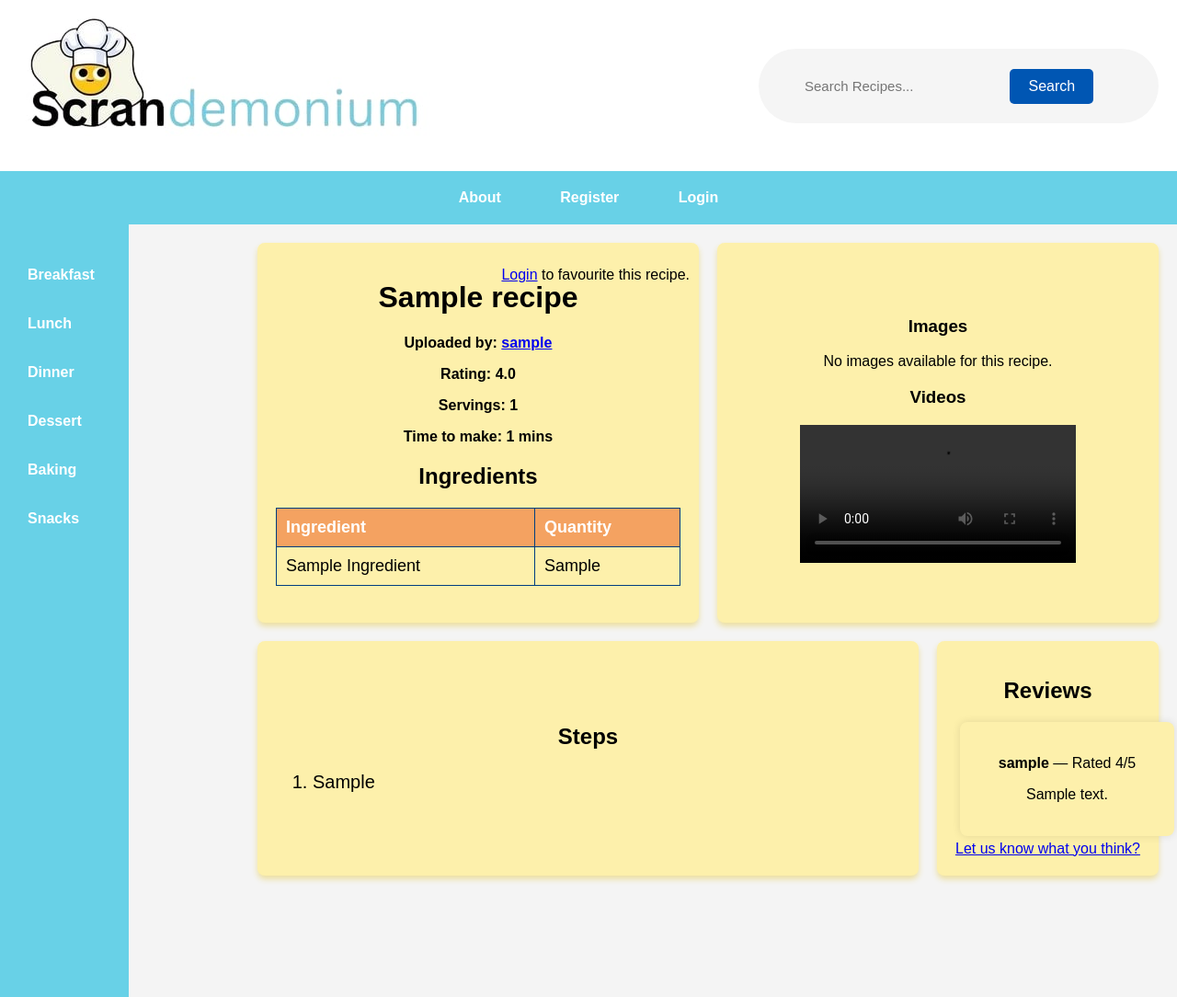
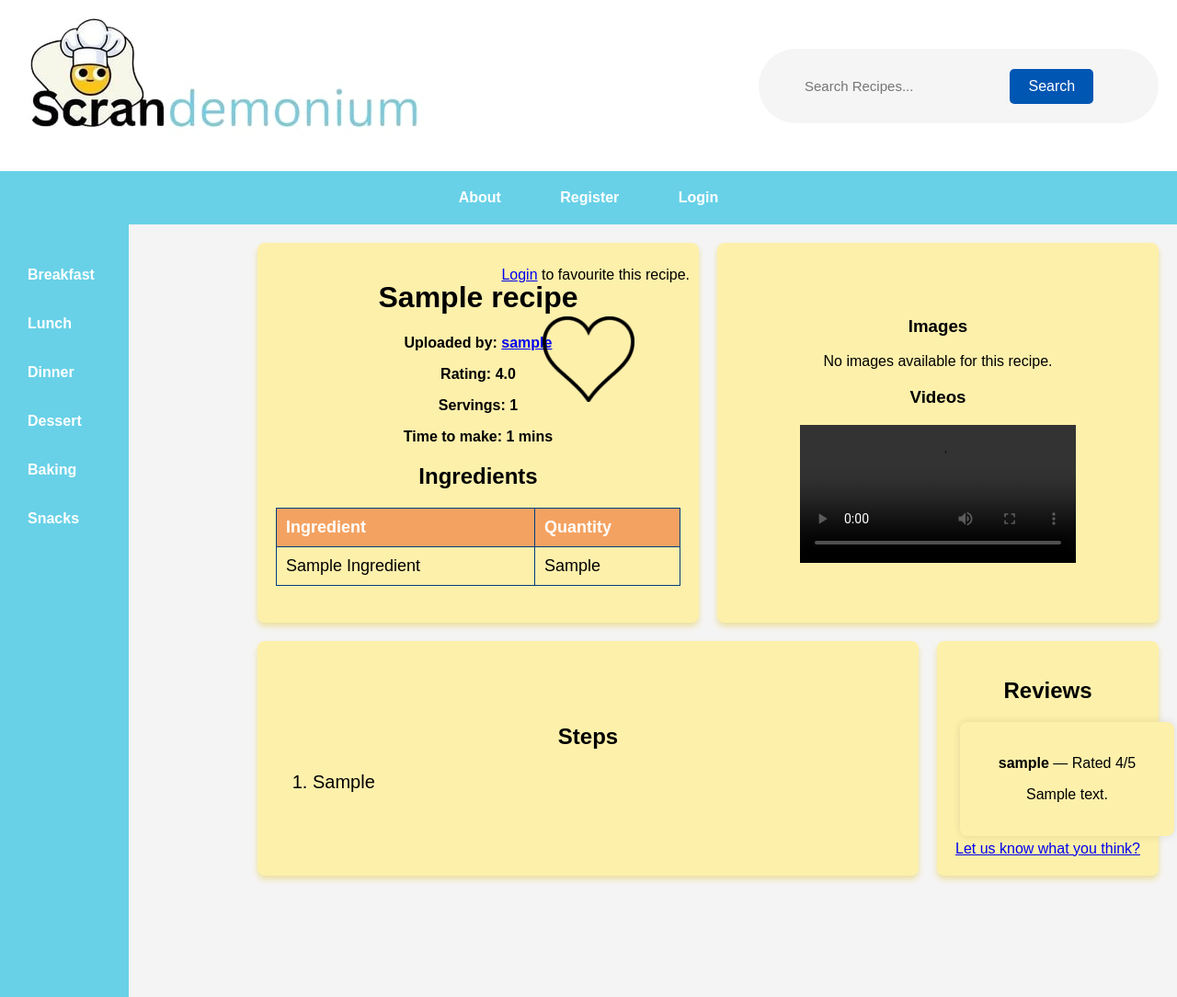
Before and after one commit to KeiranWalker/Scrandemonium, a Django app: page /scrandemonium/recipes/1/ in a window 1280 px wide. Shown: the whole page at 92% size. Run offline with Django 3.2, Linux system fonts and the light colour scheme; tables that the repository leaves empty hold one stand-in row (values such as "Sample post"); grey boxes are pictures that could not be loaded.

Commit message:
fixed highlight (whoops) and added a heart for favourites!

```diff
--- a/static/css/styles.css
+++ b/static/css/styles.css
@@ -357,6 +357,12 @@ th {
     right: 10px;
 }
 
+.heart {
+    position: absolute;
+    top: 70px;
+    right: 60px;
+}
+
 .fav-btn {
     background-color: #ff6b6b;
     color: white;
--- a/templates/scrandemonium/base.html
+++ b/templates/scrandemonium/base.html
@@ -14,7 +14,7 @@
         </title>
         <link rel="stylesheet" type="text/css" href="{% static 'css/styles.css' %}">
         <script src="{% static 'javascript/jquery-3.3.1.min.js' %}" crossorigin="anonymous"></script>
-        <script src="{% static 'javascript/js.j' %}" crossorigin="anonymous"></script>
+        <script src="{% static 'javascript/js.js' %}" crossorigin="anonymous"></script>
     </head>
 
     <body>
--- a/templates/scrandemonium/recipe.html
+++ b/templates/scrandemonium/recipe.html
@@ -24,6 +24,11 @@
                     <p><strong>{{ favourite_count }} user{{ favourite_count|pluralize }} favourited this recipe.</strong></p>
                 {% else %}
                     <p><a href="{% url 'scrandemonium:login' %}">Login</a> to favourite this recipe.</p>
+                {% endif %}
+                {% if is_favourite %}
+                    <img src="{% static 'full heart.png' %}" class="heart" alt="Heart Icon" style="max-width: 100px; max-height: 100px;" />
+                {% else %}
+                    <img src="{% static 'empty.png' %}" class="heart" alt="Heart Icon" style="max-width: 100px; max-height: 100px;" />
                 {% endif %}
             </div>
             <h1>{{ recipe.title }}</h1>
```
Also changed, not shown: templates/scrandemonium/recipes.html (+4 -4 lines), static/empty.png (added), static/full heart.png (added).
